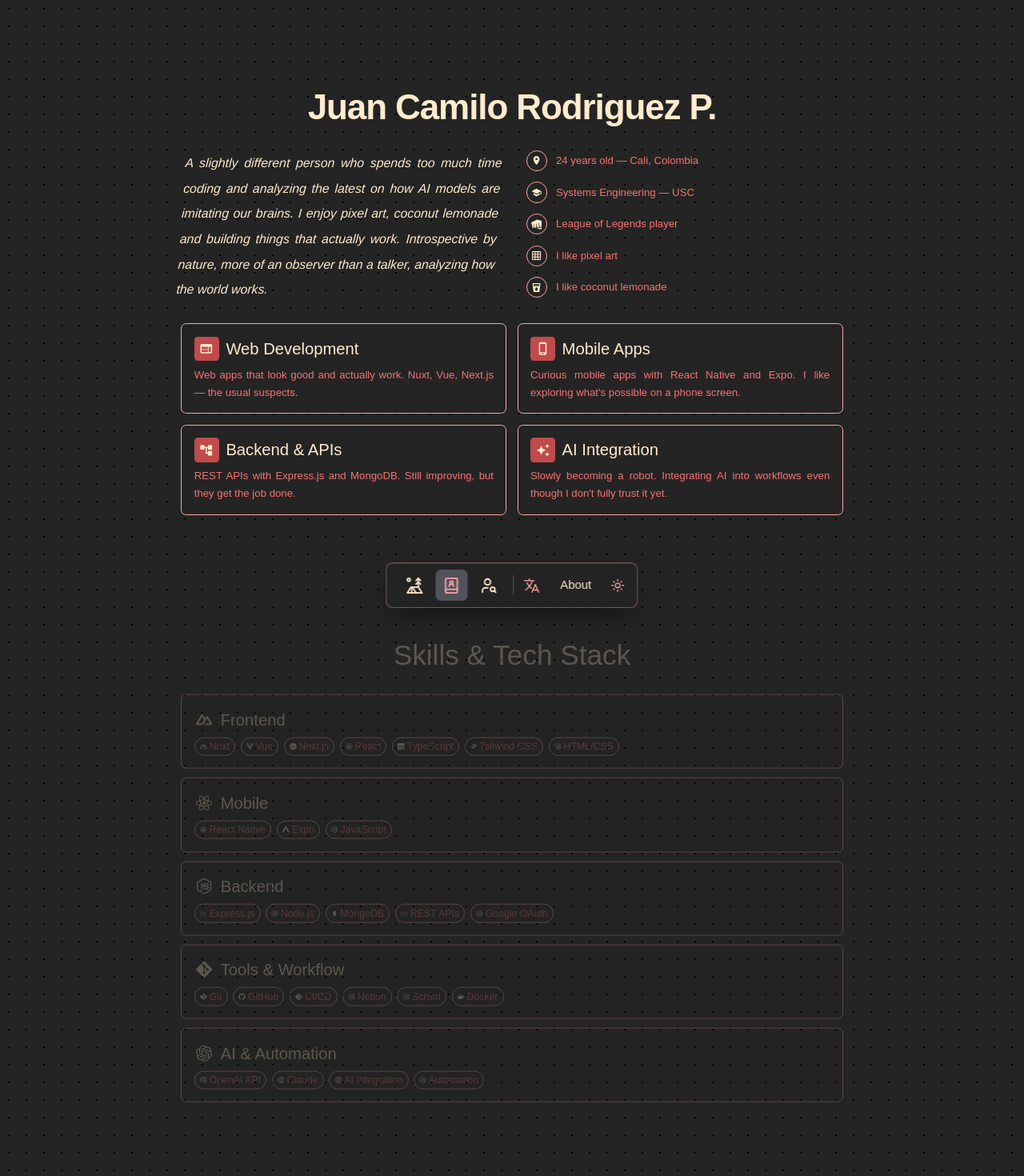
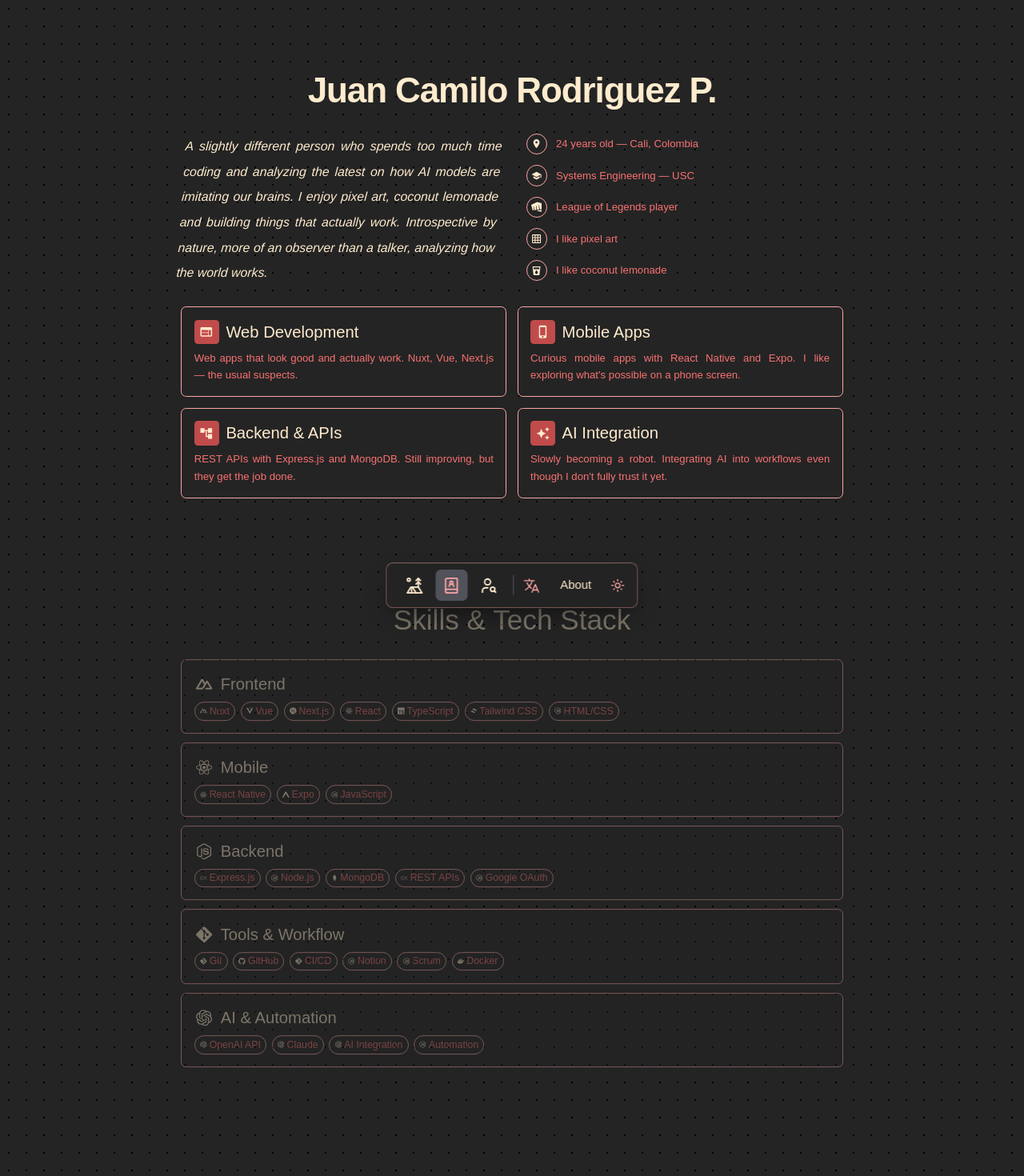
Before and after one commit to JuanPython1/juandev.is-a.dev, a React (Vite) app: page /#/about in a window 1280 px wide. Shown: the top 1470 px of the page at 80% size. Built offline with nearby package versions, Linux system fonts and the light colour scheme; a web font is replaced by a local one.

Commit message:
style: :art: fixed section gaps scaling on browser zoom

```diff
--- a/src/pages/about/about.jsx
+++ b/src/pages/about/about.jsx
@@ -52,7 +52,7 @@ export default function About() {
         <main className="flex-grow">
 
             {/* Sección 1: Intro */}
-            <section className="reveal flex flex-col gap-[1.5em] justify-center items-center p-[1.5em] mx-auto max-w-[50em] zoom-scale-root mt-14 md:mt-20">
+            <section className="reveal flex flex-col gap-[1.5em] justify-center items-center p-[1.5em] mx-auto max-w-[50em] zoom-scale-root mt-[2.35em] md:mt-[3.35em]">
 
                 {/* Nombre grande */}
                 <h1 className="about-name text-center text-cream font-bold text-[2em] md:text-[2.5em] leading-tight tracking-tight">
@@ -106,7 +106,7 @@ export default function About() {
             </section>
 
             {/* Sección 2: Skills */}
-            <section className="reveal flex flex-col gap-[1.25em] justify-center items-center p-[1.5em] mx-auto max-w-[50em] zoom-scale-root mt-8 md:mt-16">
+            <section className="reveal flex flex-col gap-[1.25em] justify-center items-center p-[1.5em] mx-auto max-w-[50em] zoom-scale-root mt-[1.35em] md:mt-[2.7em]">
                 <h2 className="text-center font_juan_tittle">{t('about.skillsTitle')}</h2>
                 <div className="flex flex-col gap-[0.625em] w-full">
                     {categories.map((category) => {
@@ -143,7 +143,7 @@ export default function About() {
             </section>
 
             {/* Sección 3: Filosofía — separada y destacada */}
-            <div className="reveal zoom-scale-root mt-16 md:mt-28 mb-14 md:mb-24 px-[2.5em]">
+            <div className="reveal zoom-scale-root mt-[2.7em] md:mt-[4.7em] mb-[2.35em] md:mb-[4em] px-[2.5em]">
                 <blockquote className="philosophy-block flex flex-col items-center gap-[1em] py-[1.5em] mx-auto max-w-[31.25em] text-center">
                     <span className="text-cream text-[1.5em] leading-none font-bold">"</span>
                     <p className="font_juan_intro">{t('about.philosophy')}</p>
--- a/src/pages/contact/contact.jsx
+++ b/src/pages/contact/contact.jsx
@@ -17,7 +17,7 @@ export default function Contact() {
     return (
         <main className="flex-grow">
 
-            <section className="reveal flex flex-col gap-[1.25em] justify-center items-center p-[1.5em] mx-auto max-w-[50em] zoom-scale-root mt-14 md:mt-20">
+            <section className="reveal flex flex-col gap-[1.25em] justify-center items-center p-[1.5em] mx-auto max-w-[50em] zoom-scale-root mt-[2.35em] md:mt-[3.35em]">
                 <h1 className="about-name text-center text-cream font-bold text-[2em] md:text-[2.5em] leading-tight tracking-tight">
                     {t('contact.greeting')}
                 </h1>
--- a/src/pages/start/start.jsx
+++ b/src/pages/start/start.jsx
@@ -34,16 +34,16 @@ export default function Start() {
                 </div>
             </section>
 
-            <section className="reveal section-blur max-w-[31.25em] zoom-scale-root mt-16 md:mt-36">
+            <section className="reveal section-blur max-w-[31.25em] zoom-scale-root mt-[2.75em] md:mt-[6em]">
                 <RecentProyectsContainer />
             </section>
 
-            <section className="reveal section-blur max-w-[50em] zoom-scale-root mt-16 md:mt-40">
+            <section className="reveal section-blur max-w-[50em] zoom-scale-root mt-[2.75em] md:mt-[6.75em]">
                 <h2 className="text-center font_juan_tittle">{t('experience.sectionTitle')}</h2>
                 <WorkExperience />
             </section>
 
-            <section className="reveal section-blur max-w-[62.5em] zoom-scale-root mt-16 md:mt-40">
+            <section className="reveal section-blur max-w-[62.5em] zoom-scale-root mt-[2.75em] md:mt-[6.75em]">
                 <h2 className="text-center font_juan_tittle">{t('start.trajectoryTitle')}</h2>
                 <Trajectory />
             </section>
```
